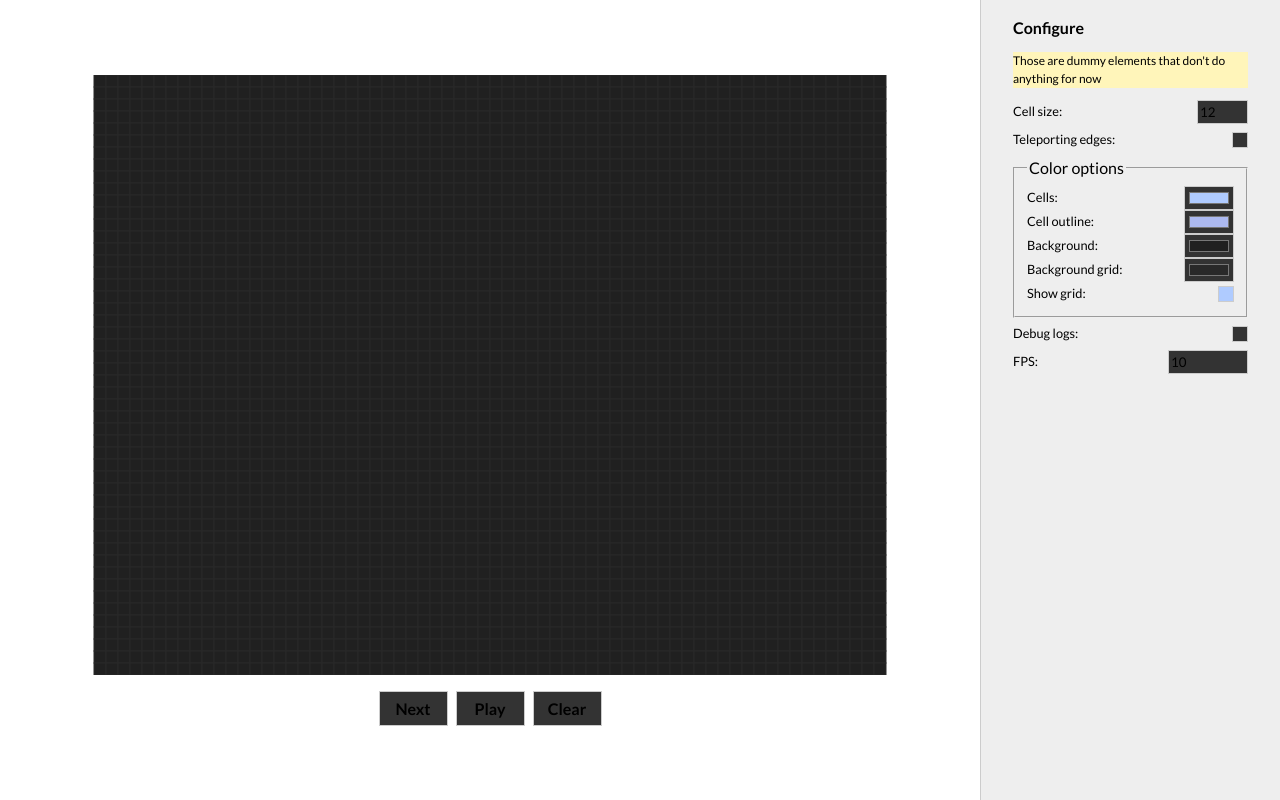
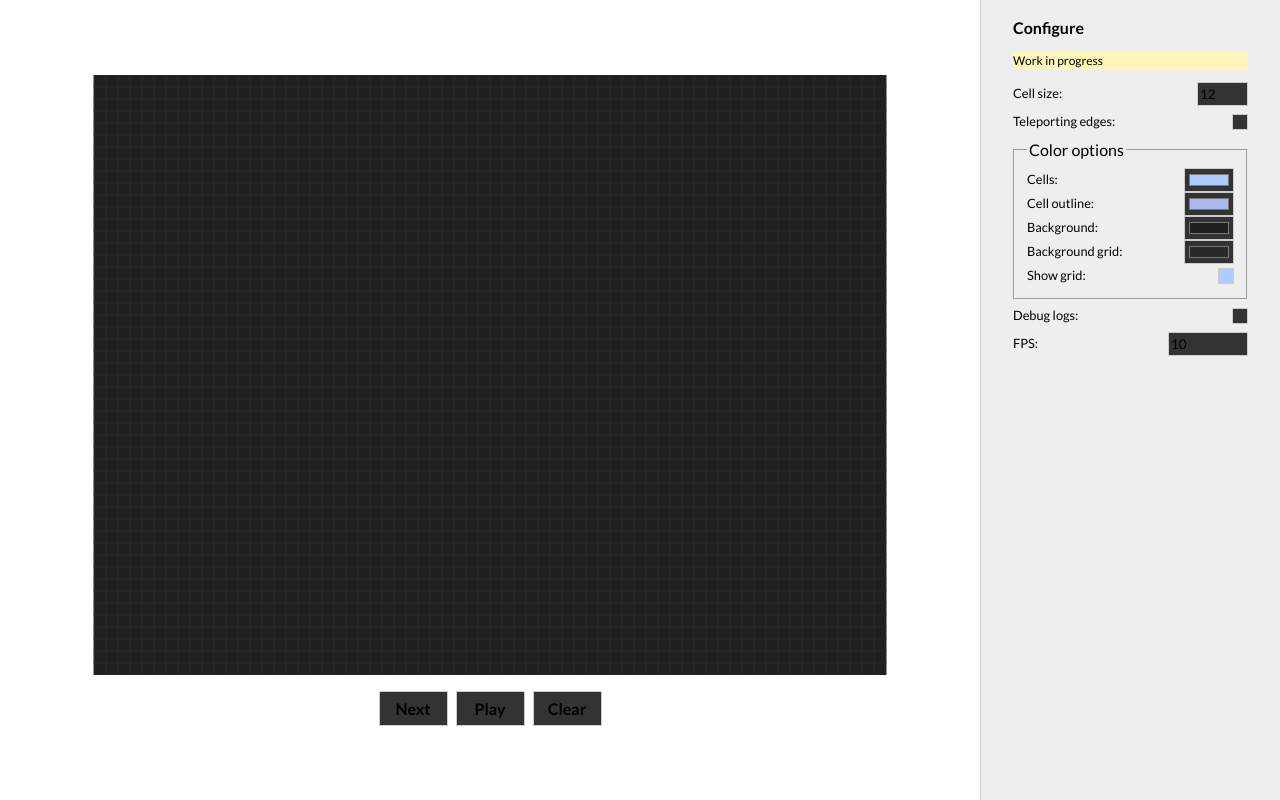
Before and after one commit to nikkehtine/conway-ts, a website with bundled scripts: page index.html in a window 1280 px wide. Built offline with nearby package versions, Linux system fonts and the light colour scheme; files whose address does not match are found by name.

Commit message:
Update dependencies

```diff
--- a/index.html
+++ b/index.html
@@ -19,7 +19,7 @@
     <aside>
       <div id="config">
         <p class="head">Configure</p>
-        <p class="message yellow">Those are dummy elements that don't do anything for now</p>
+        <p class="message yellow">Work in progress</p>
         <!------------------------------------------->
         <label>
           Cell size:
```
Also changed, not shown: package.json (+4 -5 lines), pnpm-lock.yaml (added), 1 other file.
